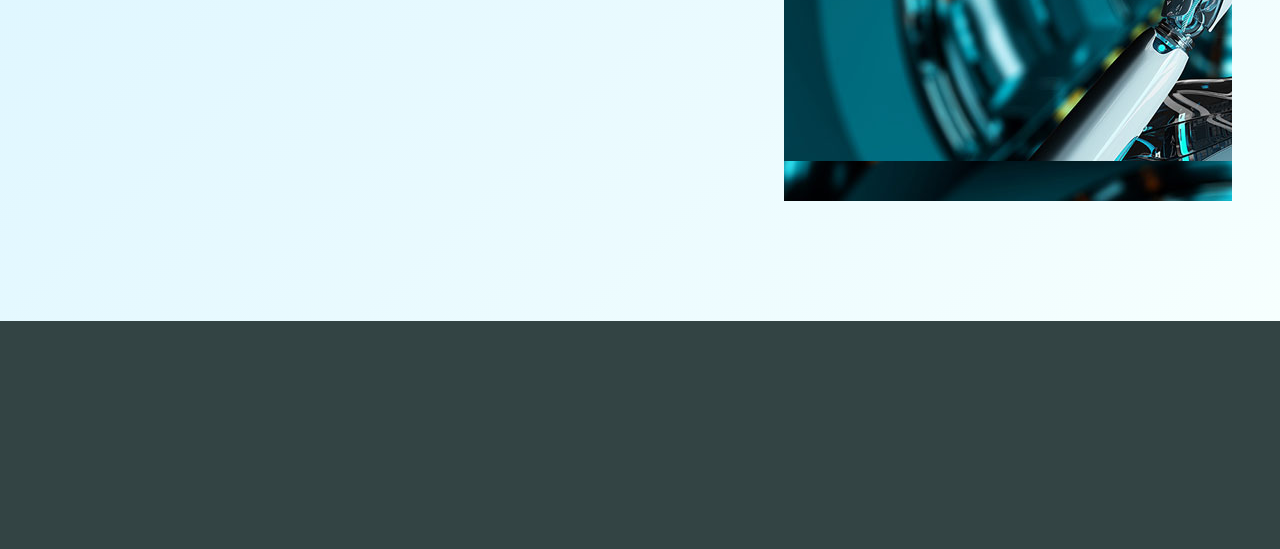
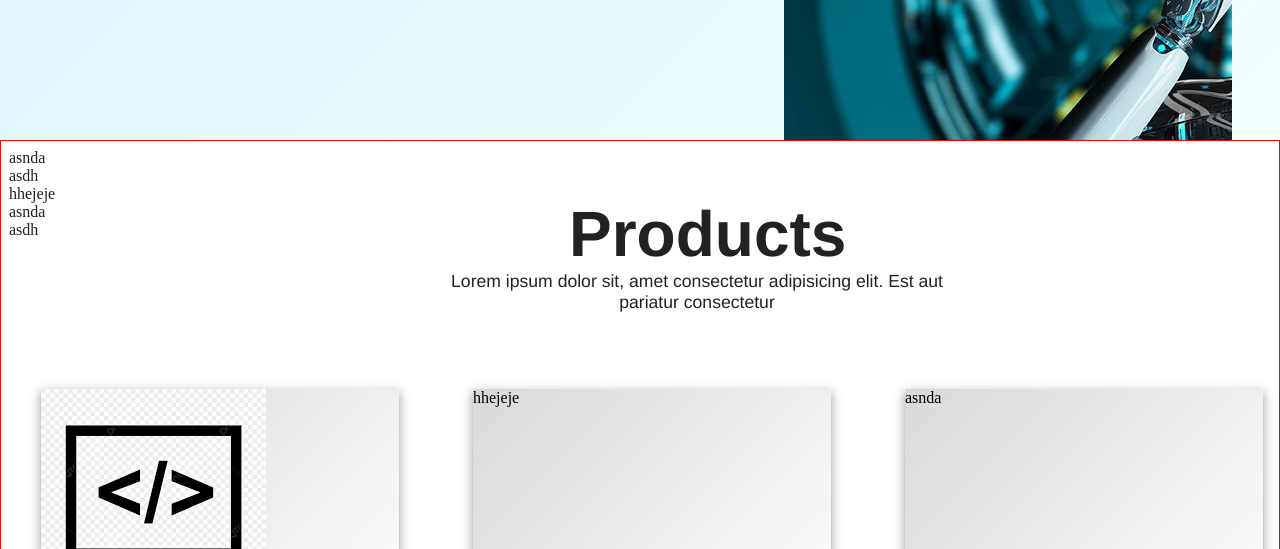
Before and after one commit to AIFist/aifistweb_old, a plain HTML site: page index.html in a window 1280 px wide. Shown: the part 551-1100 px from the top of the page. Before the commit the page ends 872 px from the top, so only its background shows below. Drawn offline with nearby package versions, Linux system fonts and the light colour scheme; a web font is replaced by a local one.

Commit message:
enh: i have done hole cards design in products sec

```diff
--- a/css/style.css
+++ b/css/style.css
@@ -8,6 +8,12 @@ body{
     background-color: #344;
 
 }
+
+/*
+===============
+header section
+===============
+*/
 
 header{
     background: linear-gradient(315deg, #5ec7bb, #2196f3 );
@@ -40,7 +46,7 @@ header{
 }
 
 .ext-header .text-box .text-1{
-    background: linear-gradient(315deg, #ad73e4, #583b86);
+    background: linear-gradient(to right, #ad73e4, #583b86);
     color: transparent;
     -webkit-background-clip: text;
     background-clip: text;
@@ -72,6 +78,7 @@ header{
     width: 35%;
     height: 70vh;
     margin: 120px 43rem 10px 49rem;
+    border-radius: 7px;
     position: absolute;
 }
 
@@ -126,14 +133,127 @@ header ul li a:hover{
     padding: 15px;
     height: 45px;
     border-radius: 23px;
-box-shadow: 0px 4px 8px 2px rgb(62, 65, 65);
+    box-shadow: 0px 4px 8px 2px rgb(62, 65, 65);
 }
 
 .navbar{
     margin-top: 5px;
 }
 
-.showcase{
+/*
+=================
+products section
+=================
+*/
+
+.Products{
+    background-color: white;
+    height: 250vh;
+    width: 100%;
+    margin-top: 18.2rem;
+    padding: 8px;
+    color: #222;
     border: 1px solid red;
-    height: 40px;
+    position: relative;
 }
+
+.Products .p-title{
+    font-size: 4rem;
+    font-family: 'Franklin Gothic Medium', 'Arial Narrow', Arial, sans-serif;
+    margin: 3rem 0 0 35rem;
+    position: absolute;
+}
+
+.Products .p-text{
+    font-size: 1.1rem;
+    font-family: 'Franklin Gothic Medium', 'Arial Narrow', Arial, sans-serif;
+    text-align: center;
+    padding: 10px;
+    width: 35rem;
+    margin: 7rem 0 0 25.5rem;
+    position: absolute;
+}
+
+.Products .p-box1{
+    background: linear-gradient(315deg, #ffffff, #dad8d8 );
+    color: black;
+    height: 250px;
+    width: 28%;
+    position: absolute;
+    margin: 15rem 0 0 2rem ;
+    box-shadow: 0px 4px 10px 1px rgb(166, 168, 168);
+}
+
+.Products .p-box2{
+    background: linear-gradient(315deg, #ffffff, #dad8d8 );
+    color: black;
+    height: 250px;
+    width: 28%;
+    margin: 15rem 0 0 29rem;
+    position: absolute;
+    box-shadow: 0px 4px 10px 1px rgb(166, 168, 168);
+}
+
+.Products .p-box3{
+    background: linear-gradient(315deg, #ffffff, #dad8d8 );
+    color: black;
+    height: 250px;
+    width: 28%;
+    margin: 15rem 0 0 56rem;
+    position: absolute;
+    box-shadow: 0px 4px 10px 1px rgb(166, 168, 168);
+}
+
+.Products .p-box4{
+    background: linear-gradient(315deg, #ffffff, #dad8d8 );
+    color: black;
+    height: 250px;
+    width: 28%;
+    position: absolute;
+    margin: 35rem 0 0 2rem;
+    box-shadow: 0px 4px 10px 1px rgb(166, 168, 168);
+}
+
+.Products .p-box5{
+    background: linear-gradient(315deg, #ffffff, #dad8d8 );
+    color: black;
+    height: 250px;
+    width: 28%;
+    position: absolute;
+    margin: 35rem 0 0 29rem;
+    box-shadow: 0px 4px 10px 1px rgb(166, 168, 168);
+}
+
+.Products .p-box6{
+    background: linear-gradient(315deg, #ffffff, #dad8d8 );
+    color: black;
+    height: 250px;
+    width: 28%;
+    position: absolute;
+    margin: 35rem 0 0 56rem;;
+    box-shadow: 0px 4px 10px 1px rgb(166, 168, 168);
+}
+
+.Products .p-box7{
+
+}
+
+.Products .p-box8{
+
+}
+
+.Products .p-box9{
+
+}
+
+.Products .p-box10{
+
+}
+
+.Products .p-box11{
+
+}
+
+.Products .p-box12{
+
+}
--- a/index.html
+++ b/index.html
@@ -4,9 +4,10 @@
     <meta charset="UTF-8">
     <meta name="viewport" content="width=device-width, initial-scale=1.0">
 
+    <!-- font Awosome -->
+    <link rel="stylesheet" href="/font-awesome-4.7.0/css/font-awesome.min.css">
+
     <!-- google font -->
-    <link href="https://fonts.googleapis.com/css2?family=Open+Sans:wght@500&family=Sometype+Mono&display=swap" rel="stylesheet">
-    <link href="https://fonts.googleapis.com/css2?family=Open+Sans:wght@500&family=Sometype+Mono:ital@1&display=swap" rel="stylesheet">
 
     <!-- custom styling -->
     <link rel="stylesheet" href="/css/style.css">
@@ -15,12 +16,13 @@
 </head>
 <body>
 
-    <!-- navbar -->
+    <!-- header -->
     <header>
         <div class="logo">
             <h1 class="logo-text"><span>AI</span> Fist</h1>
         </div>
 
+        <!-- navbar -->
         <ul class="navbar">
             <li><a href="#">Home</a></li>
             <li><a href="#">Products</a></li>
@@ -28,20 +30,44 @@
             <li><a href="#">Blog</a></li>
             <li><a href="#">Contact</a></li>
         </ul>
+        <!-- /navbar -->
 
         <!-- showcase -->
         <div class="ext-header">
             <div class="text-box">
-                <p class="text-1">hello guys whatsapp</p>
+                <p class="text-1">hello guys what's up</p>
                 <p class="text-2">what is AI</p>
                 <p class="text-3">we are working on AI</p>
                 <p class="text-4">haaaa poooooooooooo!</p>
             </div>
-            <div class="img-box">
+            <div class="img-box"></div>
+        </div>
+        <!-- /showcase -->
+    </header>
+    <!-- /header -->
 
+    <!-- section -->
+    <section class="Products">
+        <h2 class="p-title">Products</h2>
+        <p class="p-text">Lorem ipsum dolor sit, amet consectetur adipisicing elit. Est aut pariatur consectetur</p>
+        <div class="p-box1">
+            <img src="/image/coding.png" alt="" class="p-image">
+            <div class="p-info">
+                <h4><a href="single.html">Lorem ipsum dolor sit amet consectetur adipisicing elit.</a></h4>
             </div>
         </div>
-    </header>
+        <div class="p-box2">hhejeje</div>
+        <div class="p-box3">asnda</div>
+        <div class="p-box4">asdh</div>
+        <div class="p-box5"></div>
+        <div class="p-box6">hhejeje</div>
+        <div class="p-box7">asnda</div>
+        <div class="p-box8">asdh</div>
+        <div class="p-box9"></div>
+        <div class="p-box10">hhejeje</div>
+        <div class="p-box11">asnda</div>
+        <div class="p-box12">asdh</div>
+    </section>
 
 </body>
 </html>
```
Also changed, not shown: image/coding.png (added), image/contact bg.jpg (added), image/facebook.jpg (added), image/goolge.png (added), image/man1.jpg (added), image/mark.jpg (added), image/responsive.png (added), image/seo.jpg (added), image/webdesign.png (added), 1 other file.
